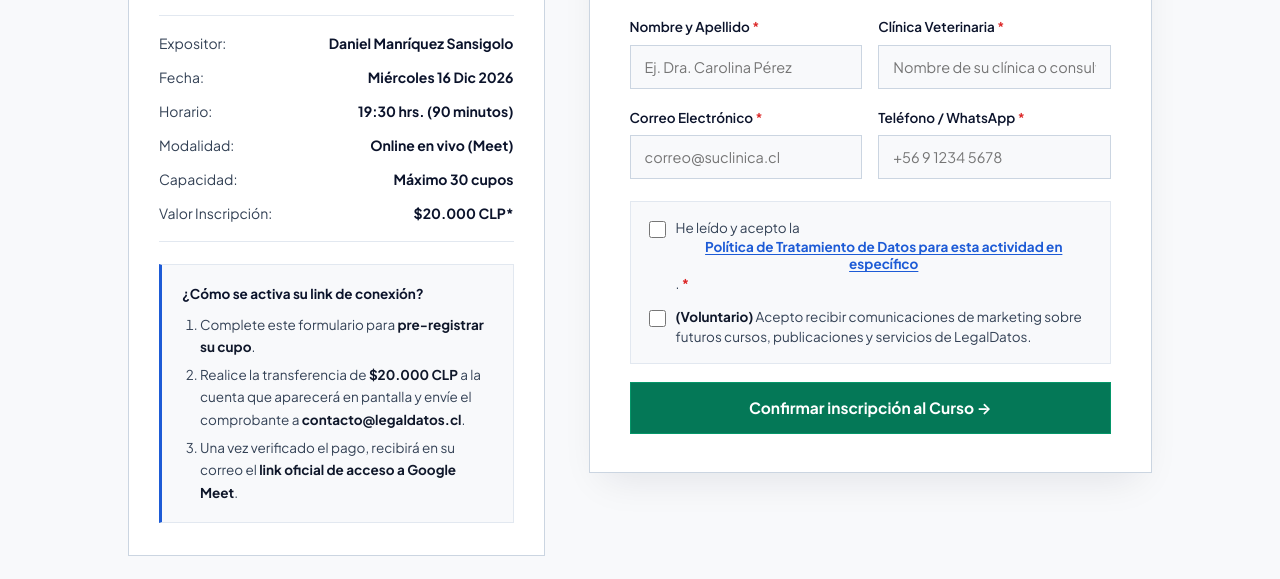
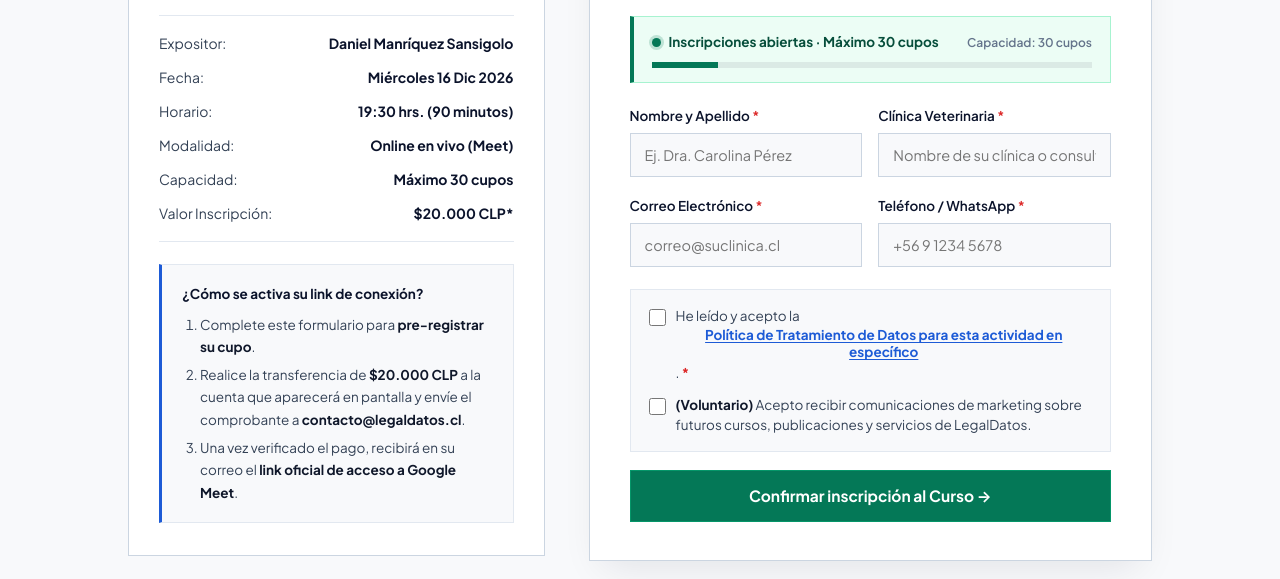
Before and after one commit to danielmanriquezsansigolo-star/web-LegalDatos, a plain HTML site: page curso-datos-personales-veterinarias.html in a window 1280 px wide. Shown: the part 521-1100 px from the top of the page. Drawn offline with Linux system fonts and the light colour scheme; no server answers.

Commit message:
Update curso-datos-personales-veterinarias.html

```diff
--- a/curso-datos-personales-veterinarias.html
+++ b/curso-datos-personales-veterinarias.html
@@ -816,6 +816,101 @@
         grid-template-columns: 1fr;
       }
     }
+    /* ==========================================
+       CONTADOR DINÁMICO DE CUPOS EN VIVO
+       ========================================== */
+    .live-spots-banner {
+      background-color: var(--emerald-light);
+      border: 1px solid #a7f3d0;
+      border-left: 4px solid var(--emerald-event);
+      padding: 14px 18px;
+      margin-bottom: 22px;
+      transition: all 0.3s ease;
+    }
+
+    .live-spots-banner.is-low {
+      background-color: #fffbeb;
+      border-color: #fde68a;
+      border-left-color: #d97706;
+    }
+
+    .live-spots-banner.is-full {
+      background-color: #fef2f2;
+      border-color: #fecaca;
+      border-left-color: #dc2626;
+    }
+
+    .spots-top-row {
+      display: flex;
+      align-items: center;
+      justify-content: space-between;
+      gap: 10px;
+      margin-bottom: 8px;
+      font-size: 13.5px;
+    }
+
+    .spots-status-text {
+      display: inline-flex;
+      align-items: center;
+      gap: 8px;
+      font-weight: 700;
+      color: var(--emerald-dark);
+    }
+
+    .live-spots-banner.is-low .spots-status-text {
+      color: #92400e;
+    }
+
+    .live-spots-banner.is-full .spots-status-text {
+      color: #991b1b;
+    }
+
+    .pulse-dot {
+      width: 9px;
+      height: 9px;
+      border-radius: 50%;
+      background-color: var(--emerald-event);
+      box-shadow: 0 0 0 3px rgba(4, 120, 87, 0.2);
+      display: inline-block;
+    }
+
+    .live-spots-banner.is-low .pulse-dot {
+      background-color: #d97706;
+      box-shadow: 0 0 0 3px rgba(217, 119, 6, 0.22);
+    }
+
+    .live-spots-banner.is-full .pulse-dot {
+      background-color: #dc2626;
+      box-shadow: none;
+    }
+
+    .spots-fraction {
+      font-size: 12px;
+      font-weight: 600;
+      color: var(--ink-muted);
+    }
+
+    .spots-progress-track {
+      width: 100%;
+      height: 6px;
+      background-color: rgba(15, 23, 42, 0.08);
+      overflow: hidden;
+    }
+
+    .spots-progress-fill {
+      height: 100%;
+      width: 15%;
+      background-color: var(--emerald-event);
+      transition: width 0.5s ease;
+    }
+
+    .live-spots-banner.is-low .spots-progress-fill {
+      background-color: #d97706;
+    }
+
+    .live-spots-banner.is-full .spots-progress-fill {
+      background-color: #dc2626;
+    }
   </style>
 </head>
 <body>
@@ -920,7 +1015,19 @@
             <span>Registro de Participante</span>
             <h2>Complete sus datos de inscripción</h2>
           </div>
-
+          <!-- CONTADOR EN TIEMPO REAL CONECTADO A GOOGLE SHEETS -->
+          <div id="live-spots-banner" class="live-spots-banner" aria-live="polite">
+            <div class="spots-top-row">
+              <span class="spots-status-text">
+                <span class="pulse-dot"></span>
+                <span id="spots-main-label">Verificando cupos disponibles...</span>
+              </span>
+              <span id="spots-fraction" class="spots-fraction">Capacidad: 30 cupos</span>
+            </div>
+            <div class="spots-progress-track">
+              <div id="spots-progress-fill" class="spots-progress-fill"></div>
+            </div>
+          </div>
           <form id="course-registration-form" class="course-form">
             <div class="form-row-2">
               <div class="form-group">
@@ -951,6 +1058,7 @@
               <label class="checkbox-label" for="reg-politica">
                 <input type="checkbox" id="reg-politica" name="politica" value="SI" required />
                 <span>
+
                   He leído y acepto la <button type="button" id="open-policy-modal" class="policy-trigger-btn">Política de Tratamiento de Datos para esta actividad en específico</button>. <strong style="color:#dc2626;">*</strong>
                 </span>
               </label>
@@ -1136,7 +1244,7 @@
     // =========================================================================
     // PEGA AQUÍ LA URL DE TU APPS SCRIPT (terminada en /exec)
     // =========================================================================
-    const APPS_SCRIPT_URL = "https://script.google.com/macros/s/AKfycbwovM6VJQ5VJ7eWIzvMA-D5GKtgaKexAjtXOp7txPFzQ1la-59hnAmEr8iG7tdYbK4ShQ/exec";
+    const APPS_SCRIPT_URL = "https://script.google.com/macros/s/AKfycbzJEdR97S03LTt_bhC1NsJdavDO5ha3b_d67A8-Gnm5aoV0J2gnog3HCR-JyQWQyeVltQ/exec";
 
     // 1. Menú móvil
     const menuBtn = document.getElementById("mobile-menu-button");
@@ -1269,6 +1377,55 @@
         });
       });
     }
+    // 5. Contador en vivo de cupos disponibles desde Google Sheets
+    async function actualizarCuposDisponibles() {
+      const banner = document.getElementById("live-spots-banner");
+      const mainLabel = document.getElementById("spots-main-label");
+      const fractionLabel = document.getElementById("spots-fraction");
+      const progressFill = document.getElementById("spots-progress-fill");
+      const sidebarLabel = document.getElementById("sidebar-spots-label");
+
+      if (!APPS_SCRIPT_URL || APPS_SCRIPT_URL.includes("PEGA_AQUI")) {
+        if (mainLabel) mainLabel.textContent = "Quedan 25 cupos disponibles";
+        return;
+      }
+
+      try {
+        const res = await fetch(APPS_SCRIPT_URL, { method: "GET" });
+        const data = await res.json();
+
+        const max = data.maxCupos || 30;
+        const disp = typeof data.disponibles === "number" ? data.disponibles : 30;
+        const ocupados = max - disp;
+        const porcentajeOcupado = Math.min(100, Math.max(8, Math.round((ocupados / max) * 100)));
+
+        if (progressFill) progressFill.style.width = `${porcentajeOcupado}%`;
+        if (fractionLabel) fractionLabel.textContent = `${disp} de ${max} disponibles`;
+
+        banner.classList.remove("is-low", "is-full");
+
+        if (disp <= 0) {
+          banner.classList.add("is-full");
+          mainLabel.textContent = "Cupos agotados para esta edición";
+          if (sidebarLabel) sidebarLabel.textContent = "0 disponibles (Agotado)";
+          if (submitBtn) {
+            submitBtn.disabled = true;
+            submitBtn.textContent = "Cupos Agotados";
+          }
+        } else if (disp <= 10) {
+          banner.classList.add("is-low");
+          mainLabel.textContent = disp === 1 ? "¡Último cupo disponible!" : `¡Últimos cupos! Quedan ${disp} cupos disponibles`;
+          if (sidebarLabel) sidebarLabel.textContent = `Quedan ${disp} de ${max} cupos`;
+        } else {
+          mainLabel.textContent = `Quedan ${disp} cupos disponibles`;
+          if (sidebarLabel) sidebarLabel.textContent = `Quedan ${disp} de ${max} cupos`;
+        }
+      } catch (err) {
+        if (mainLabel) mainLabel.textContent = "Inscripciones abiertas · Máximo 30 cupos";
+      }
+    }
+
+    actualizarCuposDisponibles();
   </script>
 </body>
 </html>
```
